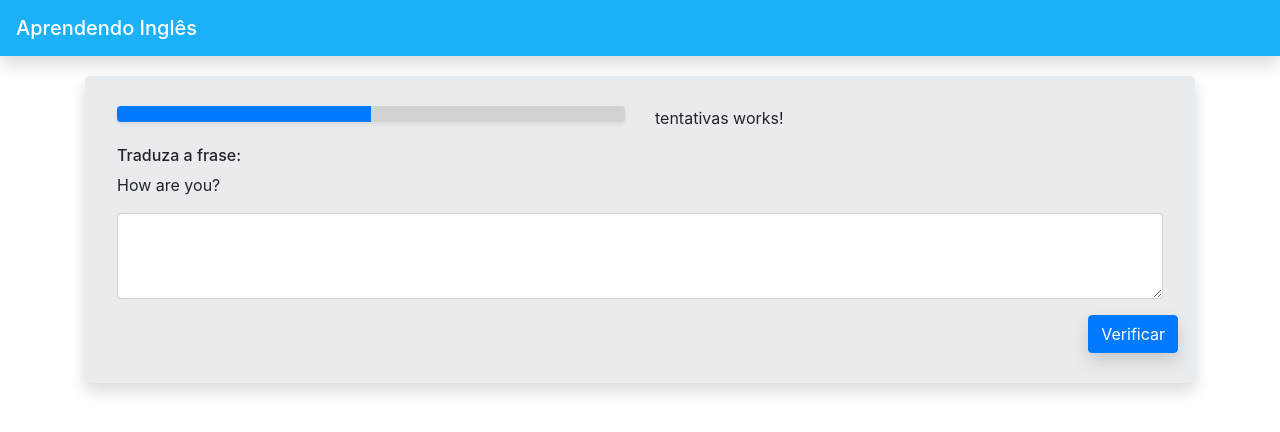
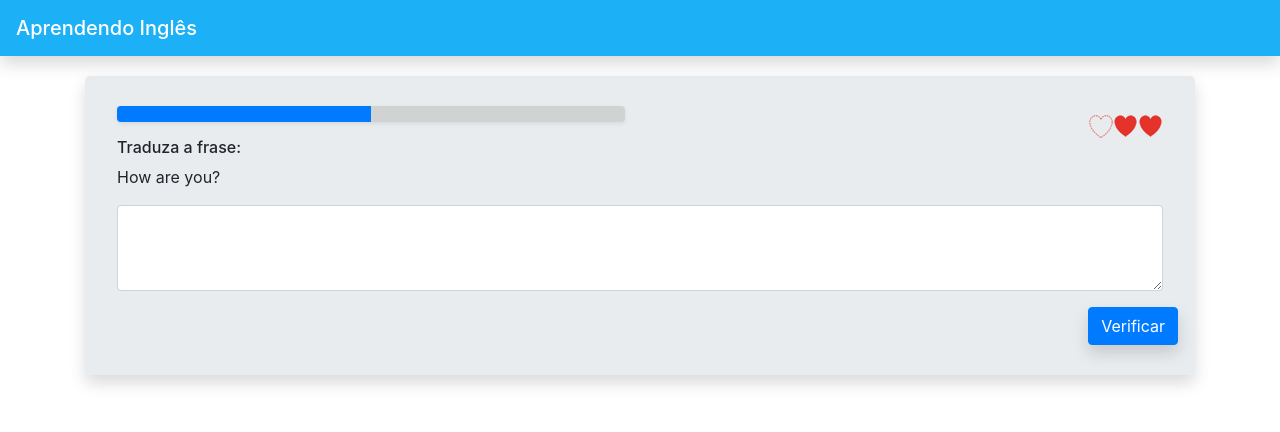
Before and after one commit to LuccasAugusto/app1-tradutor-angular, an Angular app in the folder app1/: page / in a window 1280 px wide. Shown: the top 432 px of the page. Built offline with nearby package versions, Linux system fonts and the light colour scheme.

Commit message:
improvement at tentativas.component.html

```diff
--- a/app1/src/app/painel/painel.component.html
+++ b/app1/src/app/painel/painel.component.html
@@ -5,7 +5,9 @@
                 <app-progresso></app-progresso>
             </div>
             <div class="col-sm-6">
-                <app-tentativas></app-tentativas>
+                <div class="d-flex justify-content-end">
+                    <app-tentativas></app-tentativas>
+                </div>
             </div>
         </div>
 
--- a/app1/src/app/tentativas/tentativas.component.css
+++ b/app1/src/app/tentativas/tentativas.component.css
@@ -0,0 +1,3 @@
+img {
+    margin-top: 8px;
+}
--- a/app1/src/app/tentativas/tentativas.component.html
+++ b/app1/src/app/tentativas/tentativas.component.html
@@ -1 +1,3 @@
-<p>tentativas works!</p>
+<img src="/assets/coracao_vazio.png" />
+<img src="/assets/coracao_cheio.png" />
+<img src="/assets/coracao_cheio.png" />
```
Also changed, not shown: app1/src/assets/coracao_cheio.png (added), app1/src/assets/coracao_vazio.png (added).
